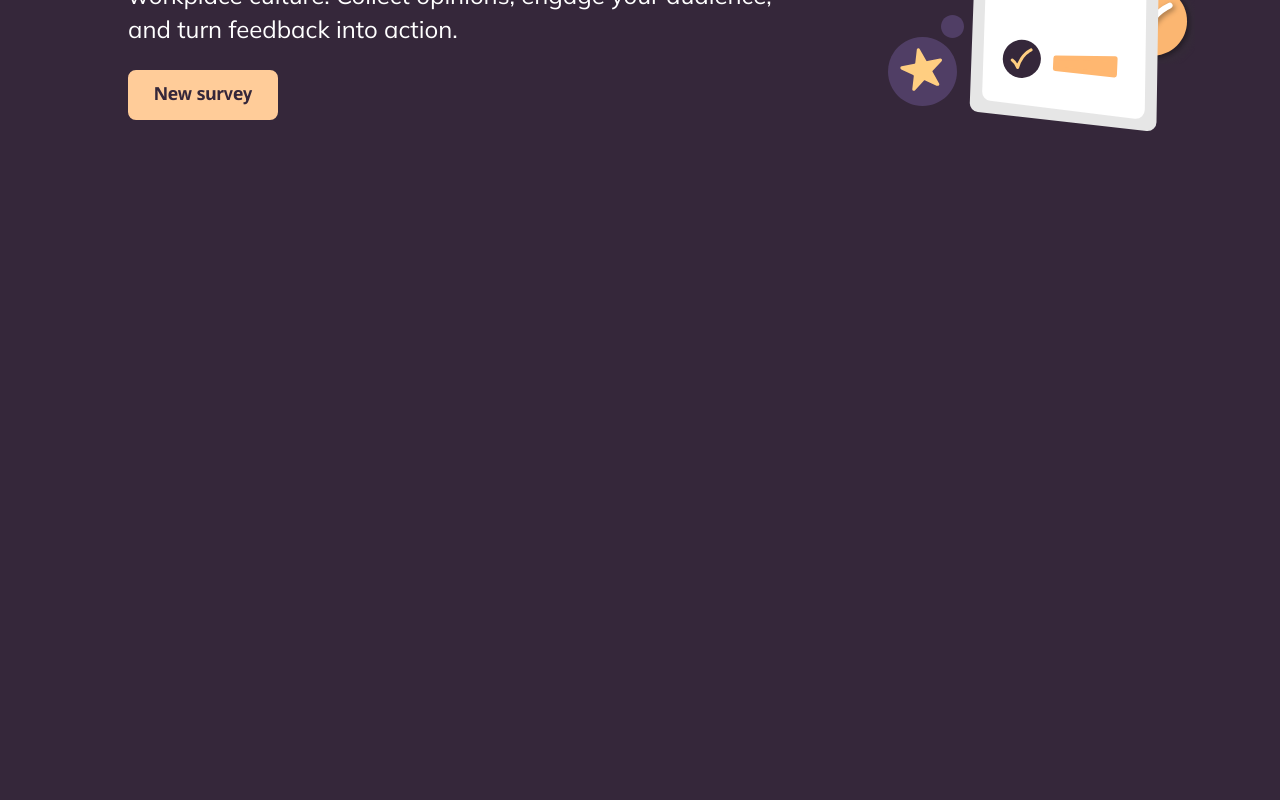
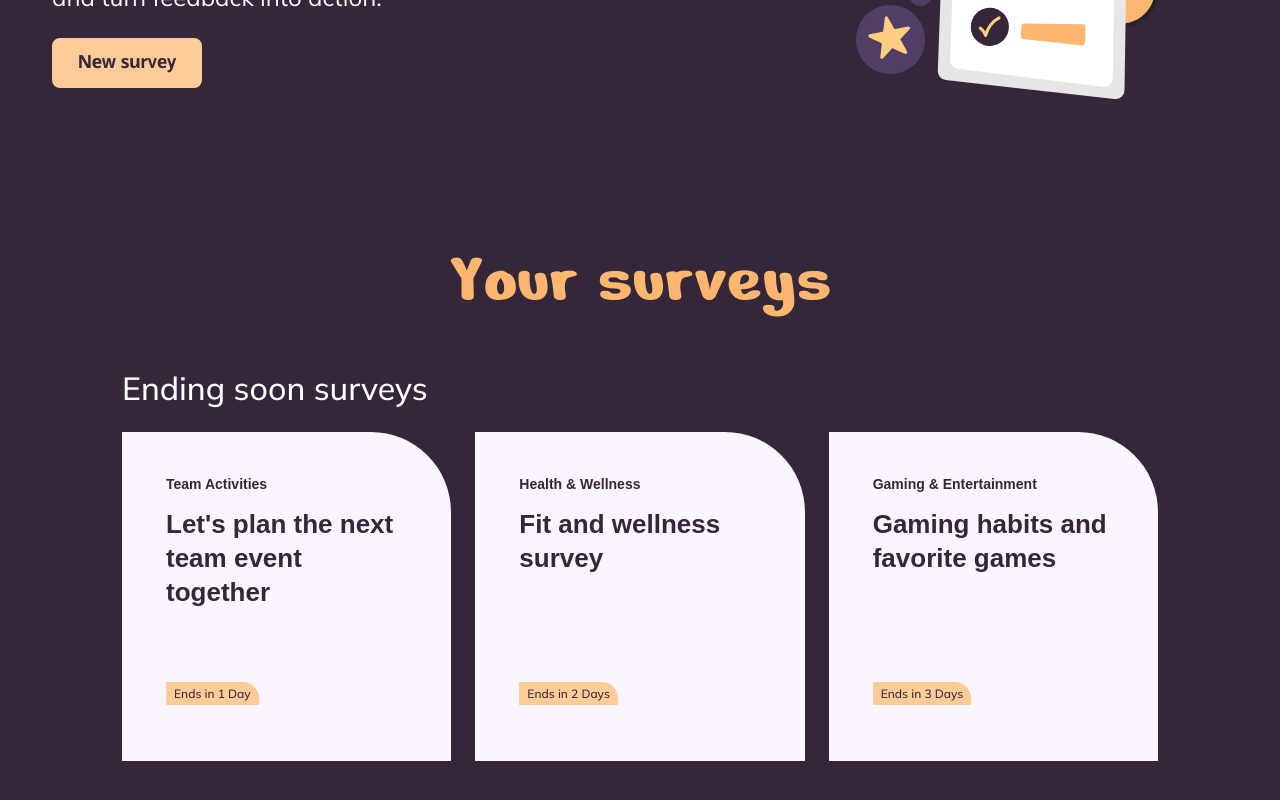
Before and after one commit to karinaklages/poll-app, an Angular app in the folder poll-app/: page / in a window 1280 px wide. Shown: the part 456-1256 px from the top of the page. Before the commit the page ends 800 px from the top, so only its background shows below. Built offline with nearby package versions, Linux system fonts and the light colour scheme; a web font is replaced by a local one.

Commit message:
feat: survey list components added

```diff
--- a/poll-app/src/app/layout/home/hero/hero.component.html
+++ b/poll-app/src/app/layout/home/hero/hero.component.html
@@ -1,4 +1,5 @@
 <section class="hero">
+    <div class="hero-container">
         <a routerLink="/" class="hero-logo">
             <img src="img/logo-orange.svg" alt="Poll App Logo" class="hero-logo-img">
         </a>
@@ -25,4 +26,5 @@
                 </div>
             </div>
         </div>
+    </div>
 </section>
--- a/poll-app/src/app/layout/home/hero/hero.component.scss
+++ b/poll-app/src/app/layout/home/hero/hero.component.scss
@@ -1,8 +1,15 @@
 .hero {
     display: flex;
     flex-direction: column;
-    padding: var(--space-2xl) var(--space-3xl);
+    padding: var(--space-2xl) 0;
     gap: var(--space-xl);
+}
+
+.hero-container {
+    max-width: 1240px;
+    margin: 0 auto;
+    width: 100%;
+    padding: 0 var(--space-xl);
 }
 
 .hero-logo {
@@ -10,7 +17,6 @@
     align-items: center;
     gap: var(--space-sm);
     margin-bottom: var(--space-2xl);
-    margin-left: var(--space-2xl);
 }
 
 .hero-content {
@@ -25,7 +31,6 @@
     display: flex;
     flex-direction: column;
     gap: var(--space-lg);
-    margin-left: var(--space-2xl);
 }
 
 .hero-headline {
@@ -96,7 +101,6 @@
 
 .hero-right {
     flex-shrink: 0;
-    margin-right: var(--space-2xl);
 }
 
 .hero-illustration {
--- a/poll-app/src/app/layout/home/home.component.ts
+++ b/poll-app/src/app/layout/home/home.component.ts
@@ -1,10 +1,14 @@
 import { Component } from '@angular/core';
 import { HeroComponent } from './hero/hero.component';
+import { SurveyListComponent } from './survey-list/survey-list.component';
 
 @Component({
   selector: 'app-home',
   standalone: true,
-  imports: [HeroComponent],
-  template: `<app-hero />`
+  imports: [HeroComponent, SurveyListComponent],
+  template: `
+    <app-hero />
+    <app-survey-list />
+    `
 })
 export class HomeComponent {}
--- /dev/null
+++ b/poll-app/src/app/layout/home/survey-list/survey-list.component.html
@@ -0,0 +1,21 @@
+<section class="survey-list">
+    <div class="survey-list-container">
+        <h2 class="section-title">Your surveys</h2>
+        <div class="featured">
+            <h3 class="featured-label">Ending soon surveys</h3>
+            <div class="featured-grid">
+            @for (survey of featuredSurveys; track survey.id) {
+                <div class="featured-card">
+                <div class="featured-card-top">
+                    <span class="featured-card-category">{{ survey.category }}</span>
+                    <h4 class="featured-card-title">{{ survey.title }}</h4>
+                </div>
+                <span class="featured-card-badge">
+                    Ends in {{ survey.endsInDays }} {{ survey.endsInDays === 1 ? 'Day' : 'Days' }}
+                </span>
+                </div>
+            }
+            </div>
+        </div>
+    </div>
+</section>
--- /dev/null
+++ b/poll-app/src/app/layout/home/survey-list/survey-list.component.scss
@@ -0,0 +1,95 @@
+.survey-list {
+    display: flex;
+    flex-direction: column;
+    padding: var(--space-2xl) 0;
+    gap: var(--space-2xl);
+}
+
+.survey-list-container {
+    max-width: 1100px;
+    margin: 0 auto;
+    width: 100%;
+    padding: 0 var(--space-xl);
+}
+
+.section-title {
+    font-family: var(--font-headline);
+    font-size: 72px;
+    font-weight: 400;
+    color: var(--color-apricot-dark);
+    text-align: center;
+    margin-top: 30px;
+    margin-bottom: 45px;
+}
+
+.featured-label {
+    font-family: var(--font-body);
+    font-size: 32px;
+    font-weight: 500;
+    color: var(--color-white);
+    margin-bottom: var(--space-lg);
+}
+
+.featured-grid {
+    display: grid;
+    grid-template-columns: repeat(3, 1fr);
+    gap: var(--space-lg);
+}
+
+.featured-card {
+    background: var(--color-lilac-light);
+    border-radius: 0 80px 0 0;
+    padding: var(--space-lg);
+    display: flex;
+    flex-direction: column;
+    justify-content: space-between;
+    min-height: 240px;
+    aspect-ratio: 1;
+    cursor: pointer;
+    transition: transform 0.15s ease;
+
+    &:hover {
+        background: var(--color-lilac-middle);
+
+        .featured-card-badge {
+            background: var(--color-apricot-dark);
+        }
+    }
+}
+
+.featured-card-top {
+    display: flex;
+    flex-direction: column;
+    gap: var(--space-sm);
+    padding: 20px;
+}
+
+.featured-card-category {
+    font-family: var(--font-body);
+    font-size: 14px;
+    font-weight: 600;
+    color: var(--color-purple-dark);
+    margin-bottom: 8px;
+}
+
+.featured-card-title {
+    font-family: var(--font-body);
+    font-size: 26px;
+    font-weight: 700;
+    color: var(--color-purple-dark);
+    line-height: 1.3;
+}
+
+.featured-card-badge {
+    display: inline-block;
+    align-self: flex-start;
+    padding: var(--space-xs) var(--space-sm);
+    background: var(--color-apricot-light);
+    color: var(--color-purple-dark);
+    font-family: var(--font-body);
+    font-size: 12px;
+    font-weight: 500;
+    border-radius: 0 16px 0 0;
+    margin-left: 20px;
+    margin-bottom: 32px;
+}
--- /dev/null
+++ b/poll-app/src/app/layout/home/survey-list/survey-list.component.ts
@@ -0,0 +1,24 @@
+import { Component } from '@angular/core';
+import { CommonModule } from '@angular/common';
+
+interface Survey {
+    id: string;
+    category: string;
+    title: string;
+    endsInDays: number;
+}
+
+@Component({
+    selector: 'app-survey-list',
+    standalone: true,
+    imports: [CommonModule],
+    templateUrl: './survey-list.component.html',
+    styleUrl: './survey-list.component.scss'
+})
+export class SurveyListComponent {
+    featuredSurveys: Survey[] = [
+        { id: '1', category: 'Team Activities', title: "Let's plan the next team event together", endsInDays: 1 },
+        { id: '2', category: 'Health & Wellness', title: 'Fit and wellness survey', endsInDays: 2 },
+        { id: '3', category: 'Gaming & Entertainment', title: 'Gaming habits and favorite games', endsInDays: 3 },
+    ];
+}
```
Lines whose indentation alone changed are shown as unchanged.
